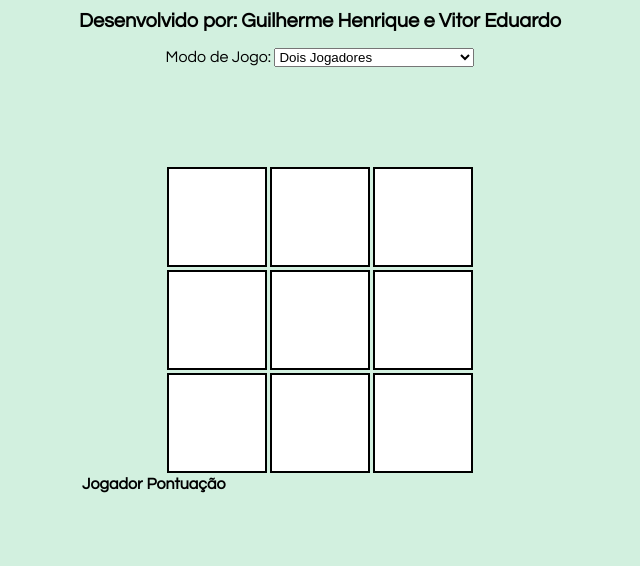
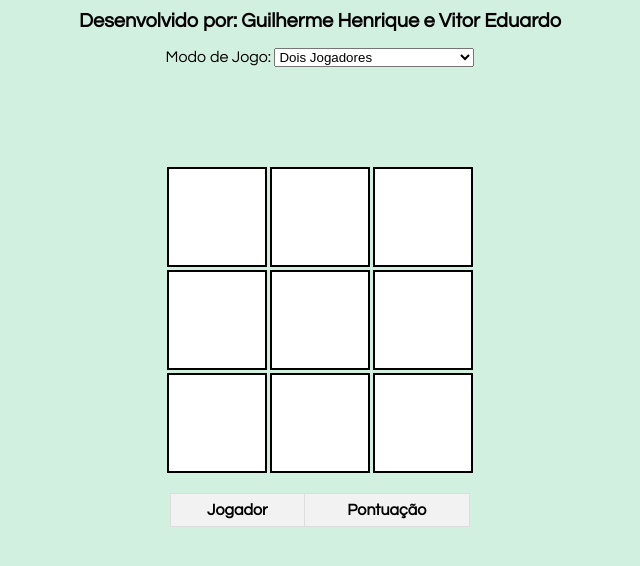
Before and after one commit to VitorMilani/Jogo-da-Velha, a plain HTML site: page index.html in a window 1280 px wide. Shown: the part 108-674 px from the top of the page, without its empty margins (320-960 px from the left). Drawn offline with Linux system fonts and the light colour scheme.

Commit message:
Update style.css

```diff
--- a/style.css
+++ b/style.css
@@ -62,3 +62,25 @@ body {
     background-color: #fff;
     cursor: pointer;
 }
+
+
+#tabela-pontuacao {
+    width: 300px;
+    margin: 20px auto;
+    border-collapse: collapse;
+    text-align: center;
+}
+
+#tabela-pontuacao caption {
+    font-size: 18px;
+    margin-bottom: 10px;
+}
+
+#tabela-pontuacao th, #tabela-pontuacao td {
+    border: 1px solid #ddd;
+    padding: 8px;
+}
+
+#tabela-pontuacao th {
+    background-color: #f2f2f2;
+}
```
